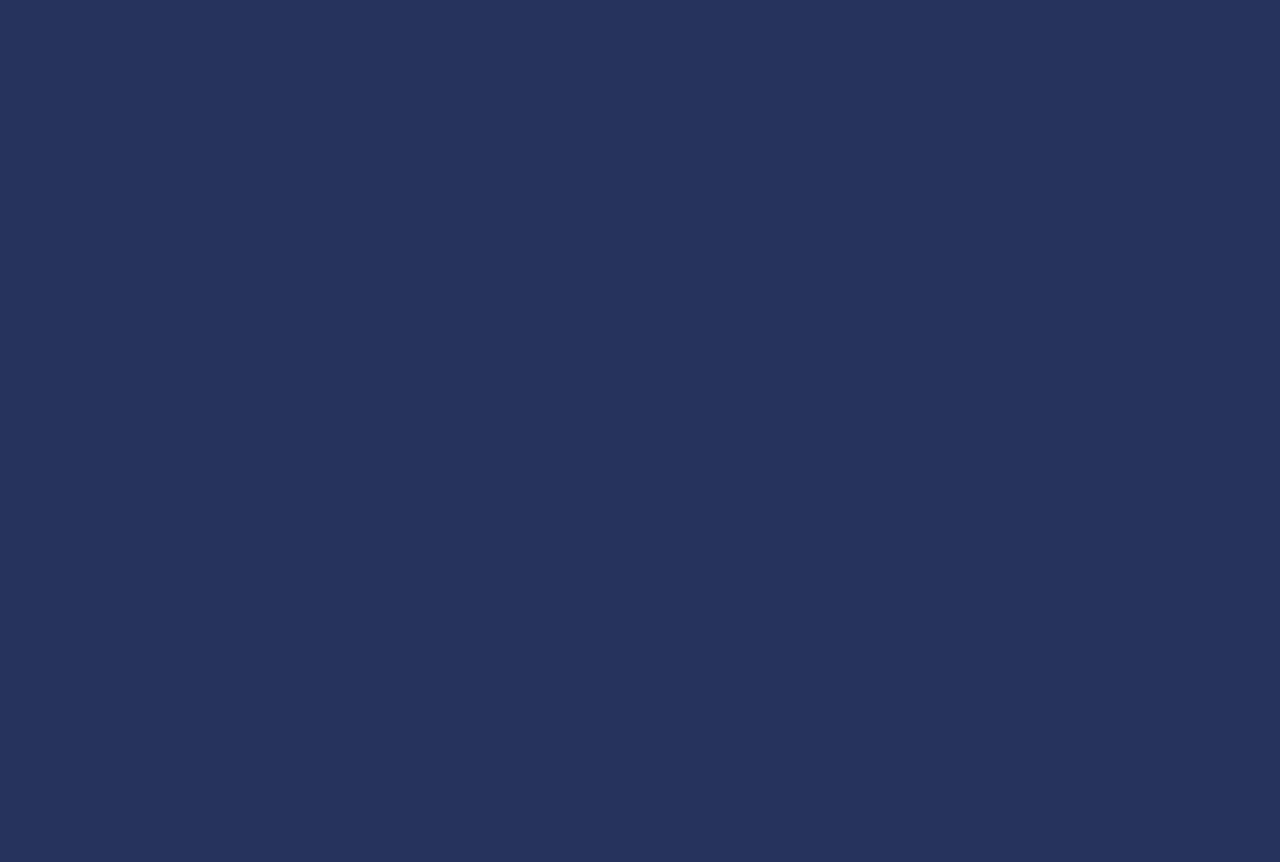
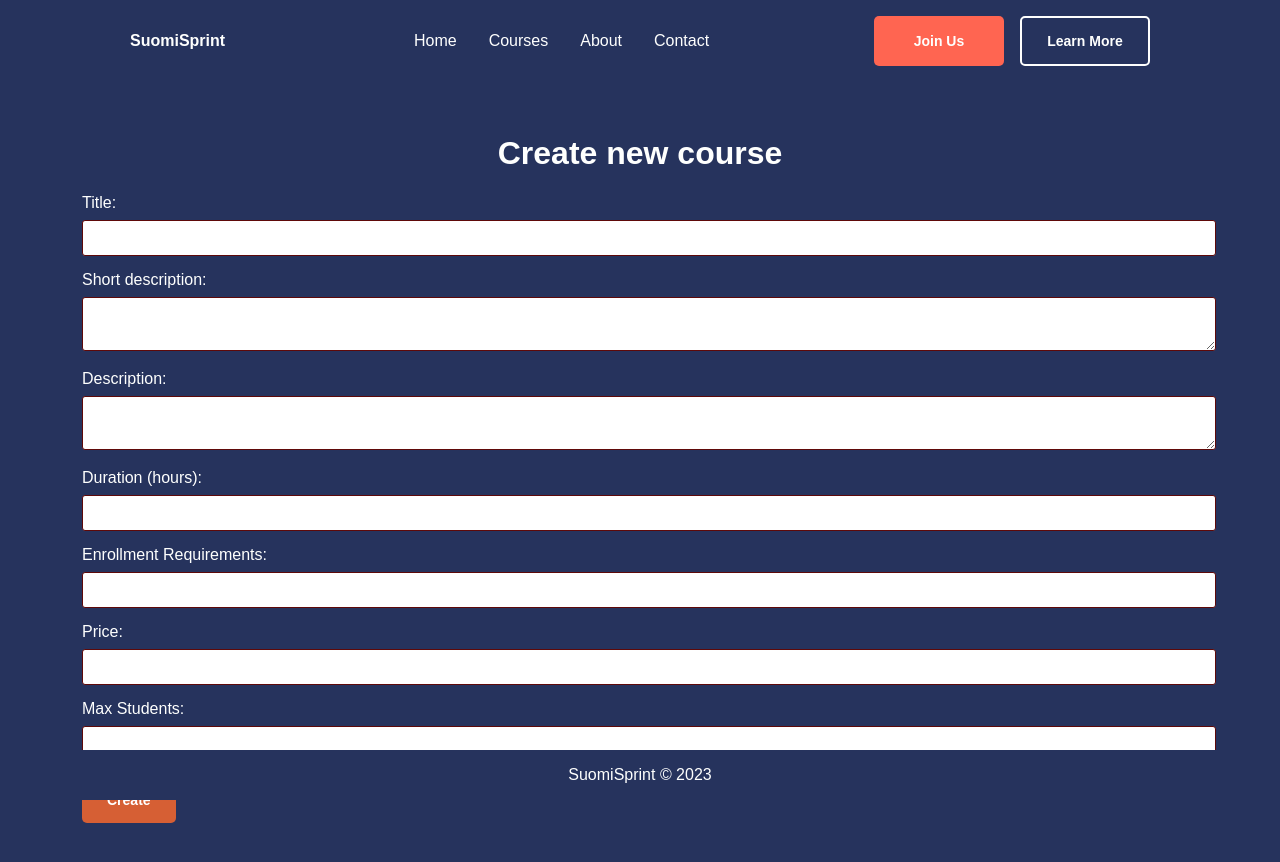
Before and after one commit to A-Yerkeshev/suomisprint, a React (Create React App) app in the folder Frontend/: page /addcourse in a window 1280 px wide. Before the commit this address had no page. Shown: the top 862 px of the page. Before the commit the page ends 800 px from the top, so only its background shows below. Built offline with nearby package versions, Linux system fonts and the light colour scheme.

Commit message:
Course form and course description

```diff
--- a/Frontend/src/App.js
+++ b/Frontend/src/App.js
@@ -1,26 +1,28 @@
-import React from 'react';
-import { BrowserRouter, Route, Routes } from 'react-router-dom';
+import React from "react";
+import { BrowserRouter, Route, Routes } from "react-router-dom";
 
-import Home from './pages/Home';
-import Courses from './pages/Courses';
-import About from './pages/About';
-import Contact from './pages/Contact';
+import Home from "./pages/Home";
+import Courses from "./pages/Courses";
+import About from "./pages/About";
+import Contact from "./pages/Contact";
 import Layout from "./pages/Layout";
-
+import CourseForm from "./pages/FormTable";
+import CourseDescription from "./pages/Description";
 function App() {
-return (
-  <BrowserRouter>
+  return (
+    <BrowserRouter>
       <Routes>
         <Route path="/" element={<Layout />}>
           <Route index element={<Home />} />
           <Route path="courses" element={<Courses />} />
           <Route path="About" element={<About />} />
           <Route path="contact" element={<Contact />} />
-
+          <Route path="addcourse" element={<CourseForm />} />
+          <Route path="coursedescription" element={<CourseDescription />} />
         </Route>
       </Routes>
     </BrowserRouter>
-);
+  );
 }
 
 export default App;
--- /dev/null
+++ b/Frontend/src/pages/Description.js
@@ -0,0 +1,35 @@
+import React from "react";
+import "../styles/Description.css"; // Import the CSS file
+// eslint-disable-next-line
+const CourseDescription = () => {
+  return (
+    <div className="container">
+      <div className="column left-column">
+        <img
+          className="womanimg"
+          src={require("../img/a-woman-in-helsinki.png")}
+          alt="a women in helsinki"
+        />
+      </div>
+      <div className="column right-column">
+        <h2>Finnish For Beginners</h2>
+        <h4>A1 to A2</h4>
+        <h3>$200</h3>
+        <h4>DESCRIPTION</h4>
+        <div>
+          <p>
+            Enroll in our 6-month course tailored for complete beginners.
+            Utilizing the popular "Suomen Mestari 1" textbook as our guide, this
+            course offers weekly interactive lessons, quizzes, and a dedicated
+            community of learners. Over half a year, you'll acquire essential
+            vocabulary and master practical phrases, setting you up for success
+            in everyday Finnish conversations.
+          </p>
+        </div>
+        <button className="add-course-button">Add to Cart</button>
+      </div>
+    </div>
+  );
+};
+
+export default CourseDescription;
--- /dev/null
+++ b/Frontend/src/pages/FormTable.js
@@ -0,0 +1,127 @@
+import React, { Component } from "react";
+import "../styles/FormTable.css"; // Import the CSS file
+
+class CourseForm extends Component {
+  constructor(props) {
+    super(props);
+    this.state = {
+      // Define initial course field values in state
+      title: "",
+      description: "",
+      duration: "",
+      enrollmentRequirements: "",
+      price: "",
+      maxStudents: "",
+    };
+  }
+
+  // Handle input changes and update state
+  handleInputChange = (event) => {
+    const { name, value, type } = event.target;
+    const newValue = type === "number" ? parseFloat(value) : value;
+
+    this.setState({
+      [name]: newValue,
+    });
+  };
+
+  // Handle form submission
+  handleSubmit = (event) => {
+    event.preventDefault();
+    // Do something with the course data, e.g., send it to an API
+    console.log("Course created:", this.state);
+  };
+
+  render() {
+    return (
+      <div className="form-table">
+        <h1>Create new course</h1>
+        <form onSubmit={this.handleSubmit}>
+          <div>
+            <label htmlFor="title">Title:</label>
+            <input
+              type="text"
+              id="title"
+              name="title"
+              value={this.state.title}
+              onChange={this.handleInputChange}
+              required
+            />
+          </div>
+          <div>
+            <label htmlFor="description">Short description:</label>
+            <textarea
+              id="shortdescription"
+              name="shortdescription"
+              value={this.state.shortdescription}
+              onChange={this.handleInputChange}
+              // required
+            />
+          </div>
+          <div>
+            <label htmlFor="description">Description:</label>
+            <textarea
+              id="description"
+              name="description"
+              value={this.state.description}
+              onChange={this.handleInputChange}
+              // required
+            />
+          </div>
+
+          <div>
+            <label htmlFor="duration">Duration (hours):</label>
+            <input
+              type="number"
+              id="duration"
+              name="duration"
+              value={this.state.duration}
+              onChange={this.handleInputChange}
+              // required
+            />
+          </div>
+          <div>
+            <label htmlFor="enrollmentRequirements">
+              Enrollment Requirements:
+            </label>
+            <input
+              type="text"
+              id="enrollmentRequirements"
+              name="enrollmentRequirements"
+              value={this.state.enrollmentRequirements}
+              onChange={this.handleInputChange}
+              // required
+            />
+          </div>
+          <div>
+            <label htmlFor="price">Price:</label>
+            <input
+              type="number"
+              id="price"
+              name="price"
+              value={this.state.price}
+              onChange={this.handleInputChange}
+              // required
+            />
+          </div>
+          <div>
+            <label htmlFor="maxStudents">Max Students:</label>
+            <input
+              type="number"
+              id="maxStudents"
+              name="maxStudents"
+              value={this.state.maxStudents}
+              onChange={this.handleInputChange}
+              // required
+            />
+          </div>
+          <div>
+            <button type="submit">Create</button>
+          </div>
+        </form>
+      </div>
+    );
+  }
+}
+
+export default CourseForm;
--- a/Frontend/src/styles/Button.css
+++ b/Frontend/src/styles/Button.css
@@ -1,7 +1,5 @@
 /* Default button style */
 .button {
-    width: 130px;  /* Add this line */
-  height: 50px;  /* Add this line */
     padding: 15px 25px;
     font-family: 'Montserrat', sans-serif;
     font-weight: 700;
--- /dev/null
+++ b/Frontend/src/styles/Description.css
@@ -0,0 +1,87 @@
+/* CourseDescription.css */
+
+
+.container {
+    padding: 30px;
+    border-radius: 20px;
+    margin: 40px;
+    background-color: rgb(13, 43, 73);
+
+  }
+
+  h2 {
+    color: white;
+    font-size: 30px;
+    margin-bottom: 60px;
+
+  }
+
+  p {
+    margin-bottom: 60px;
+    color: white;
+    font-size: 18px;
+    font-family: 'Montserrat', sans-serif;
+
+
+
+  }
+
+  h3 {
+    font-size: 30px;
+    margin-top: 30px;
+    margin-bottom: 50px;
+    color: white;
+
+  }
+
+  h4{
+    font-size: 20px;
+    margin-top: 20px;
+    margin-bottom: 10px;
+    color: white;
+  }
+
+button {
+    padding: 15px 25px;
+    color: white;
+    background-color: rgb(214, 95, 52);
+    font-family: 'Montserrat', sans-serif;
+    font-weight: 700;
+    cursor: pointer;
+    border: none;
+    transition: background-color 0.3s ease;
+    transition: transform 0.3s ease;
+    font-size:14px;
+    border-radius: 5px;
+  }
+
+  button:hover {
+    background-color: #b32d00;
+  }
+
+
+
+.container {
+    display: flex;
+    justify-content: space-between; /* Creates space between columns */
+  }
+
+.column {
+    flex: 1; /* Makes each column take equal space */
+    margin: 10px; /* Add margin between columns for spacing */
+  }
+.womanimg{
+    max-width: 100%;
+    height: auto;
+    display: block; /* Remove extra space below the image */
+    border-radius: 40px;
+}
+.right-column::before {
+    content: "";
+    position: absolute;
+    top: 0;
+    left: 0;
+    width: 200px; /* Adjust this width as needed */
+    height: 100%;
+    z-index: -1; /* Place it behind the content */
+  }
--- /dev/null
+++ b/Frontend/src/styles/FormTable.css
@@ -0,0 +1,58 @@
+CourseForm.css
+
+/* Style the form container */
+
+
+/* .form-table
+{
+    max-width: 800px;
+    margin: 0 auto;
+    padding: 20px;
+    border: 1px solid #ccc;
+    border-radius: 5px;
+} */
+
+div {
+    max-width: 900px;
+    margin: 0 auto;
+    padding: 20px;
+
+  }
+
+  /* Style form labels */
+  label {
+    display: block;
+    margin-bottom: 8px;
+  }
+
+  /* Style text inputs and textareas */
+  input[type="text"],
+  input[type="number"],
+  textarea {
+    width: 100%;
+    padding: 8px;
+    margin-bottom: 15px;
+    border: 1px solid #5e0909;
+    border-radius: 3px;
+    font-size: 16px;
+  }
+
+  .button {
+    width: 130px;  /* Add this line */
+  height: 50px;  /* Add this line */
+    padding: 15px 25px;
+    font-family: 'Montserrat', sans-serif;
+    font-weight: 700;
+    cursor: pointer;
+    border: none;
+    transition: background-color 0.3s ease;
+    transition: transform 0.3s ease;
+    border-radius: 5px;
+  }
+
+
+
+  h1 {
+    text-align: center;
+  font-family: 'Montserrat', sans-serif;
+  }
```
